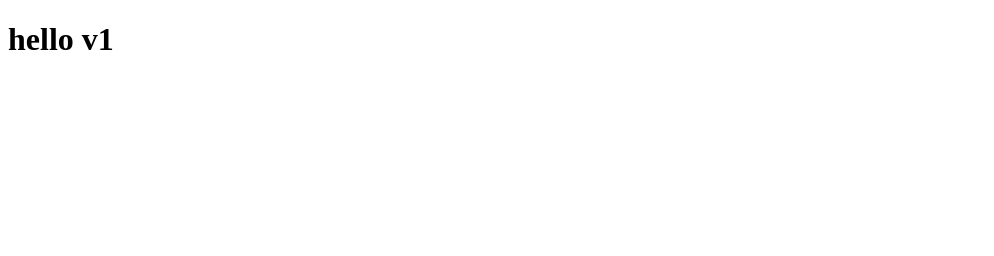
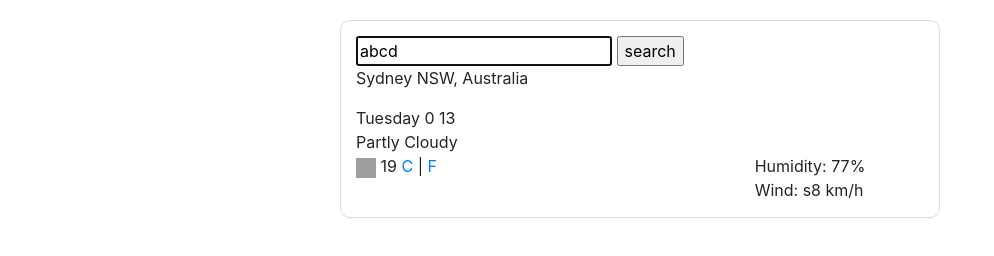
Before and after one commit to manishareddy842/My-shecodes, a plain HTML site: page index.html in a window 1280 px wide. Shown: the whole page, without its empty margins (0-994 px from the left). Drawn offline with nearby package versions, Linux system fonts and the light colour scheme; grey boxes are pictures that could not be loaded.

Commit message:
updated index.html with code

```diff
--- a/index.html
+++ b/index.html
@@ -1,12 +1,107 @@
 <!DOCTYPE html>
 <html lang="en">
+
 <head>
-    <meta charset="UTF-8">
-    <meta http-equiv="X-UA-Compatible" content="IE=edge">
-    <meta name="viewport" content="width=<device-width>, initial-scale=1.0">
-    <title>Document</title>
+    <link rel="stylesheet" href="https://stackpath.bootstrapcdn.com/bootstrap/4.3.1/css/bootstrap.min.css"
+        integrity="sha384-ggOyR0iXCbMQv3Xipma34MD+dH/1fQ784/j6cY/iJTQUOhcWr7x9JvoRxT2MZw1T" crossorigin="anonymous">
+    <meta charset="UTF-8" />
+    <meta http-equiv="X-UA-Compatible" content="IE=edge" />
+    <meta name="viewport" content="width=device-width, initial-scale=1.0" />
+    <script src="https://cdn.jsdelivr.net/npm/axios/dist/axios.min.js"></script>
+    <title>Weather</title>
+    <style>
+        .center {
+            border: 1px solid #dadde1;
+            padding: 15px;
+            margin: 20px auto;
+            border-radius: 10px;
+            max-width: 600px;
+        }
+
+        }
+    </style>
 </head>
-<body>
-   <h1>hello v1</h1>
+
+<body class="center">
+    <div class="Container">
+        <div>
+            <form id="enter">
+                <input type="text" placeholder="Enter a city name" autocomplete="on" id="name" autofocus="on"
+                    value="abcd" />
+                <span>
+                    <input type="submit" value="search" id="quinoa" /></span>
+            </form>
+            <div>
+                <p class="oneDa">Sydney NSW, Australia</p>
+            </div>
+            <div class="newDay">Monday</div>
+            <div id="ol">Partly Cloudy</div>
+            <div class="row">
+                <div class="col-8">
+                    <span>
+                        <img src="https://cdn2.iconfinder.com/data/icons/weather-flat-14/64/weather02-1024.png"
+                            alt="weaterIcon" width="20px" height="20px">
+                        <span class="change">19</span>
+                        <span class="units"><a href="#" id="celsiusLink">C </a></span>
+                        <span>|</span>
+                        <span class="farenhite"><a href="#" id="farenhiteLink">F</a></span>
+                    </span>
+                </div>
+                <div class="col-4">
+                    <span>
+
+                        <div>Humidity: <span id="one">77%</span></div>
+                        <div>Wind: <span id="two">s8 km/h</span></div>
+                    </span>
+                </div>
+            </div>
+        </div>
+    </div>
+    <script>
+        let days = ["Sunday", "Monday", "Tuesday", "Wednesday", "Thursday", "Friday", "Saturday"];
+        let latest = new Date();
+        let date = latest.getDate();
+        let time = latest.getTime();
+        let hour = latest.getHours();
+        let minutes = latest.getMinutes();
+        let day = days[latest.getDay()];
+        let then = document.querySelector(".newDay");
+        then.innerHTML = `${day} ${hour} ${minutes}`
+        function showTemperature(response) {
+            console.log(response);
+            document.querySelector(".oneDa").innerHTML = response.data.name;
+            document.querySelector(".change").innerHTML = response.data.main.temp;
+            document.querySelector("#one").innerHTML = response.data.main.humidity;
+            document.querySelector("#two").innerHTML = Math.round(response.data.wind.speed);
+            document.querySelector("#ol").innerHTML = response.data.weather[0].main;
+
+
+        }
+
+        function tooth(event) {
+            event.preventDefault();
+            let apiKey = "eb5b124d80c197ea4ca7358f030ee172";
+            let city = document.querySelector("#name").value;
+            let apiUrl = `https://api.openweathermap.org/data/2.5/weather?q=${city}&appid=${apiKey}&units=metric`;
+            axios.get(apiUrl).then(showTemperature)
+        }
+        let form = document.querySelector("#enter");
+        form.addEventListener("submit", tooth);
+
+        function farenhite(event) {
+            let to = document.querySelector(".change")
+            to.innerHTML = "67";
+        }
+        let toDo = document.querySelector("#celsiusLink")
+        toDo.addEventListener("click", farenhite)
+
+        function celsius(event) {
+            event.preventDefault();
+            let farenhiteChange = document.querySelector(".change")
+            farenhiteChange.innerHTML = "19"
+        }
+
+    </script>
 </body>
+
 </html>
```
